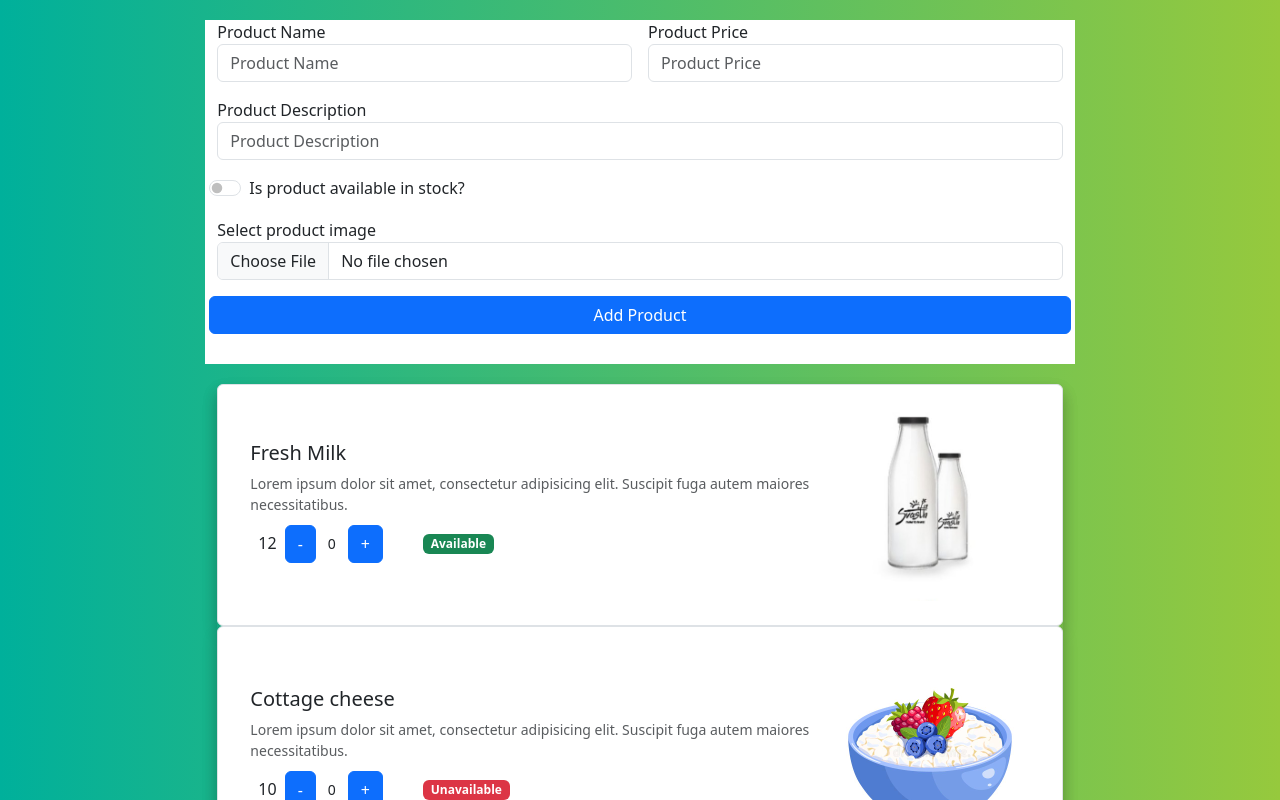
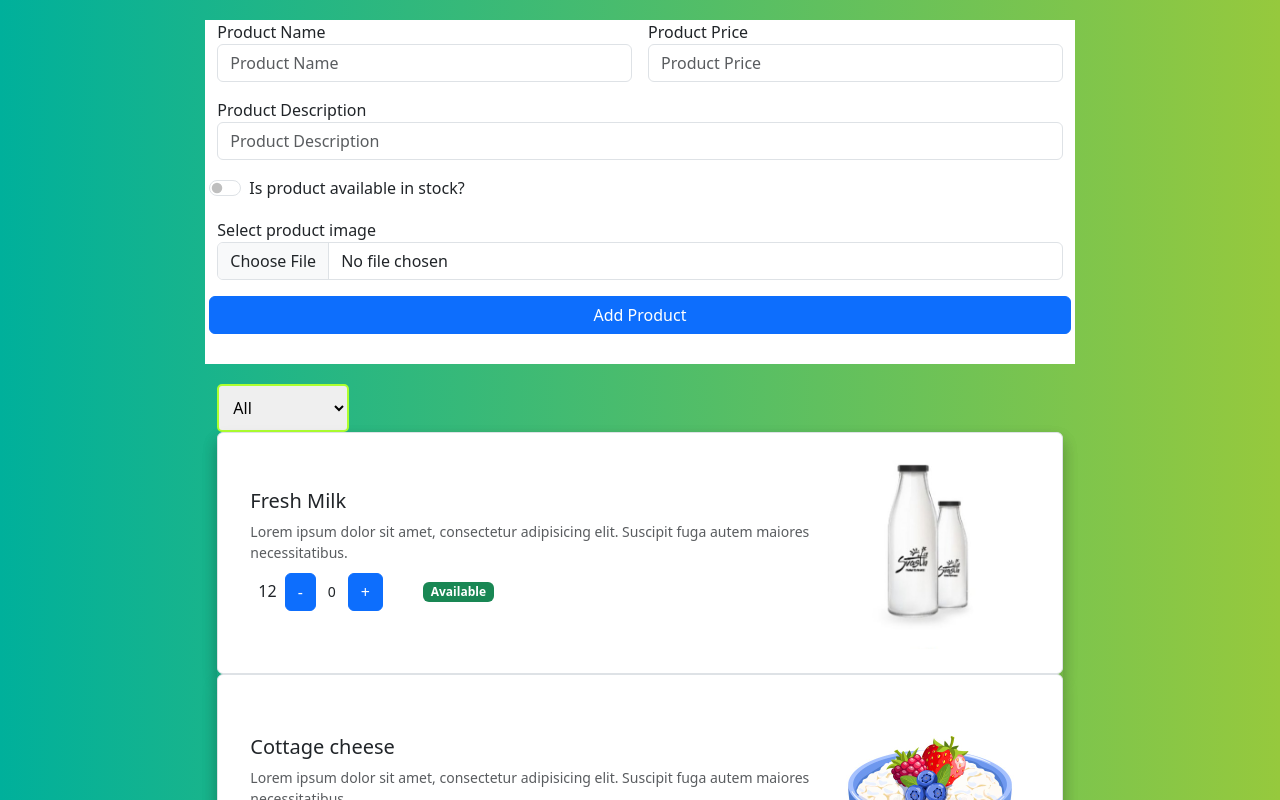
Before and after one commit to Johannes7549/productRendering, a React (Create React App) app: page / in a window 1280 px wide. Shown: the top 800 px of the page. Built offline with nearby package versions, Linux system fonts and the light colour scheme.

Commit message:
filtering prouducts

```diff
--- a/src/App.js
+++ b/src/App.js
@@ -2,6 +2,7 @@ import { useState } from 'react';
 import './App.css';
 import CreateProduct from './components/createproduct';
 import Products from './components/product';
+import FilterProduct from './components/FilterProducts/filterproduct';
 
 let products = [
   {
@@ -47,18 +48,36 @@ let products = [
 ];
 function App() {
   let [newProductList, setNewProductList] = useState(products)
+  let [filterValue, setFileterValue] = useState('all')
+  let filteredList = newProductList.filter((product)=>{
+    if (filterValue==="available"){
+      return product.isAvailable === true
+    }else if (filterValue==="unavailable"){
+      return product.isAvailable===false
+    }else{
+      return product
+    }
+  })
   function createProduct(product){
+    product.pID = newProductList.length+1
     setNewProductList([product, ...newProductList])
+
+  }
+  function onFilterValue(filter){
+    setFileterValue(filter)
   }
   return (
     <div>
     <CreateProduct createProduct={createProduct}></CreateProduct>
+
     <div className='row'>
       <div className='col-lg-8 mx-auto'>
+      <FilterProduct filterProduct ={onFilterValue}></FilterProduct>
         <ul className='list-group shadow'>
           {
             newProductList.map((product)=>{
               return <Products
+                        key ={product?.pID}
                         pId={product?.pID}
                         name = {product?.pName}
                         description = {product?.desc}
--- /dev/null
+++ b/src/components/FilterProducts/filterproduct.css
@@ -0,0 +1,5 @@
+.filter{
+    padding: 10px;
+    border-radius: 5px;
+    border: 2px solid greenyellow;
+}
--- /dev/null
+++ b/src/components/FilterProducts/filterproduct.js
@@ -0,0 +1,17 @@
+import './filterproduct.css'
+function FilterProduct(props){
+    function onChangeEventHandler(event){
+        props.filterProduct(event.target.value)
+    }
+    return (
+        <div>
+            <select name="isAvailable" className="filter" onChange={onChangeEventHandler}>
+                <option value="all">All</option>
+                <option value="available">Available</option>
+                <option value="unavailable">Unavailable</option>
+            </select>
+        </div>
+    )
+}
+
+export default FilterProduct;
```
